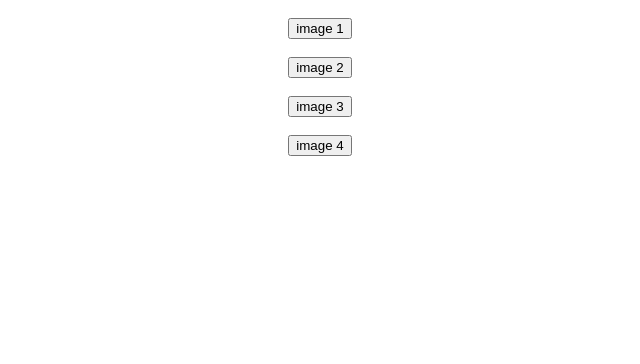
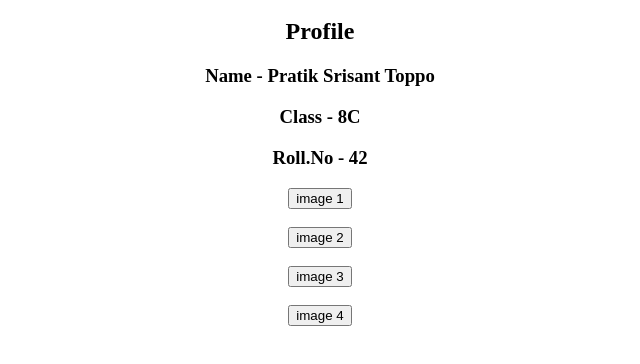
Before and after one commit to pratik-project-source/computer, a plain HTML site: page index.html in a window 1280 px wide. Shown: the part 48-412 px from the top of the page, without its empty margins (320-960 px from the left). Drawn offline with Linux system fonts and the light colour scheme.

Commit message:
Add files via upload

```diff
--- a/index.html
+++ b/index.html
@@ -4,6 +4,18 @@
 <center>
 
 <h1>Computer Project Work Images</h1>
+
+</center>
+
+<center>
+
+<h2>Profile</h2>
+
+<h3>Name - Pratik Srisant Toppo</h3>
+
+<h3>Class - 8C</h3>
+
+<h3>Roll.No - 42</h3>
 </center>
 
 <center>
```
